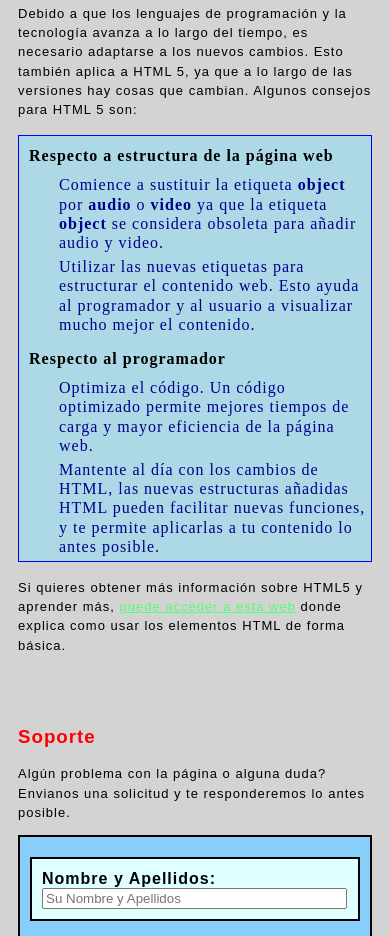
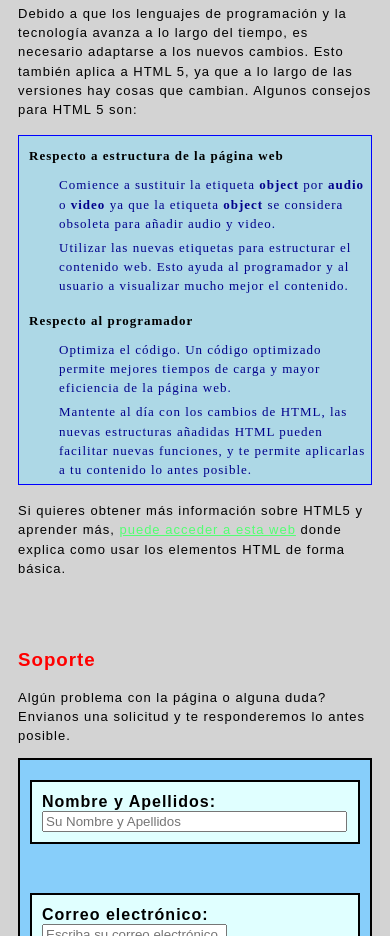
Before and after one commit to jgmonferrer/jgmonferrer.github.io, a plain HTML site: page responsive/index.html in a window 390 px wide. Shown: the part 3020-3956 px from the top of the page. Drawn offline with Linux system fonts and the light colour scheme.

Commit message:
Update estilo_res.css

```diff
--- a/responsive/estilo_res.css
+++ b/responsive/estilo_res.css
@@ -104,6 +104,12 @@ body h1,h2,h3,h4,h5,h6 {
     }
     td{
         font-size: 10px;
+    }
+    dd{
+        font-size: 13px;
+    }
+    dt{
+        font-size: 13px;
     }
     .header {grid-area: 1 / span 5;}
     .nav {grid-area: 2 / span 5;}
@@ -250,3 +256,8 @@ div.acuerdo {
 div.envio {
     text-align: center;
 }
+
+
+div.envio {
+    text-align: center;
+}
```
